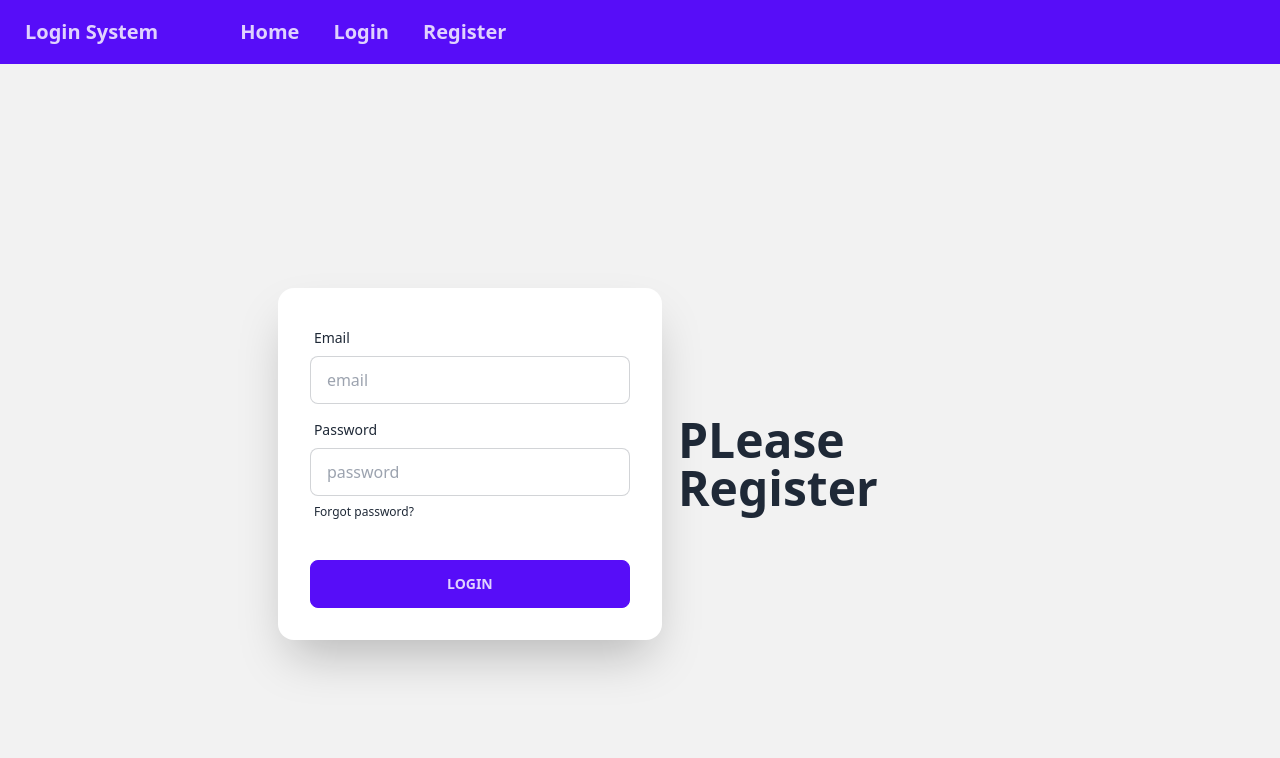
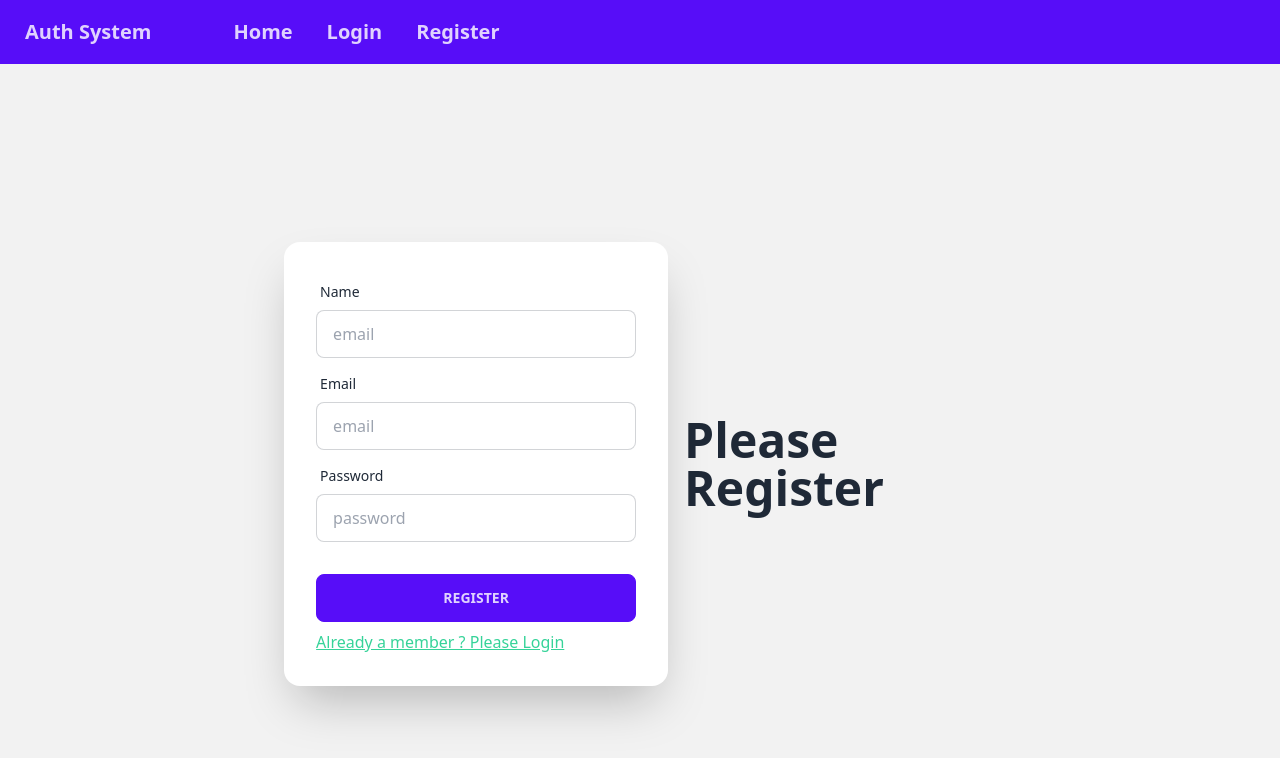
Before and after one commit to rubel306/auth-context-protected-route-firebase, a React (Vite) app: page /register in a window 1280 px wide. Shown: the top 758 px of the page. Built offline with nearby package versions, Linux system fonts and the light colour scheme.

Commit message:
create AuthContext provider and export it

```diff
--- a/src/components/Header/Header.jsx
+++ b/src/components/Header/Header.jsx
@@ -4,7 +4,7 @@ import { Link } from "react-router-dom";
 const Header = () => {
   return (
     <div className="navbar bg-primary text-primary-content">
-      <a className="btn btn-ghost normal-case text-xl mr-12">Login System</a>
+      <a className="btn btn-ghost normal-case text-xl mr-12">Auth System</a>
       <div>
         <Link className="btn btn-ghost normal-case text-xl " to="/">
           Home
--- a/src/components/Login/Login.jsx
+++ b/src/components/Login/Login.jsx
@@ -1,23 +1,34 @@
-import React from "react";
+import { useContext } from "react";
+import { Link } from "react-router-dom";
+import { AuthContext } from "../../providers/AuthProviders";
 
 const Login = () => {
+  //   const user = useContext(AuthContext);
+  const handleLogIn = (e) => {
+    e.preventDefault();
+    const form = e.target;
+    const email = form.email.value;
+    const password = form.password.value;
+  };
   return (
     <div>
+      {/* {user && <p>{user.name}</p>} */}
       <div className="hero min-h-screen bg-base-200">
         <div className="hero-content flex-col lg:flex-row-reverse">
           <div className="text-center lg:text-left">
             <h1 className="text-5xl font-bold">Please Login !</h1>
           </div>
           <div className="card flex-shrink-0 w-full max-w-sm shadow-2xl bg-base-100">
-            <div className="card-body">
+            <form onSubmit={handleLogIn} className="card-body">
               <div className="form-control">
                 <label className="label">
                   <span className="label-text">Email</span>
                 </label>
                 <input
-                  type="text"
+                  type="email"
                   placeholder="email"
                   className="input input-bordered"
+                  name="email"
                 />
               </div>
               <div className="form-control">
@@ -25,9 +36,10 @@ const Login = () => {
                   <span className="label-text">Password</span>
                 </label>
                 <input
-                  type="text"
+                  type="password"
                   placeholder="password"
                   className="input input-bordered"
+                  name="password"
                 />
                 <label className="label">
                   <a href="#" className="label-text-alt link link-hover">
@@ -38,7 +50,10 @@ const Login = () => {
               <div className="form-control mt-6">
                 <button className="btn btn-primary">Login</button>
               </div>
-            </div>
+              <Link to="/register" className="link link-success">
+                New in Auth ? Please Register
+              </Link>
+            </form>
           </div>
         </div>
       </div>
--- a/src/components/Register/Register.jsx
+++ b/src/components/Register/Register.jsx
@@ -1,23 +1,45 @@
 import React from "react";
+import { Link } from "react-router-dom";
 
 const Register = () => {
+  const handleRegister = (e) => {
+    e.preventDefault();
+    const form = e.target;
+    const name = form.name.value;
+    const email = form.email.value;
+    const password = form.password.value;
+  };
   return (
     <div>
       <div className="hero min-h-screen bg-base-200">
         <div className="hero-content flex-col lg:flex-row-reverse">
           <div className="text-center lg:text-left">
-            <h1 className="text-5xl font-bold">PLease Register</h1>
+            <h1 className="text-5xl font-bold">Please Register</h1>
           </div>
           <div className="card flex-shrink-0 w-full max-w-sm shadow-2xl bg-base-100">
-            <div className="card-body">
+            <form onSubmit={handleRegister} className="card-body">
+              <div className="form-control">
+                <label className="label">
+                  <span className="label-text">Name</span>
+                </label>
+                <input
+                  type="text"
+                  placeholder="email"
+                  className="input input-bordered"
+                  name="name"
+                  required
+                />
+              </div>
               <div className="form-control">
                 <label className="label">
                   <span className="label-text">Email</span>
                 </label>
                 <input
-                  type="text"
+                  type="email"
                   placeholder="email"
                   className="input input-bordered"
+                  name="email"
+                  required
                 />
               </div>
               <div className="form-control">
@@ -25,20 +47,20 @@ const Register = () => {
                   <span className="label-text">Password</span>
                 </label>
                 <input
-                  type="text"
+                  type="password"
                   placeholder="password"
                   className="input input-bordered"
+                  name="password"
+                  required
                 />
-                <label className="label">
-                  <a href="#" className="label-text-alt link link-hover">
-                    Forgot password?
-                  </a>
-                </label>
               </div>
               <div className="form-control mt-6">
-                <button className="btn btn-primary">Login</button>
+                <button className="btn btn-primary">Register</button>
               </div>
-            </div>
+              <Link to="/login" className="link link-success">
+                Already a member ? Please Login
+              </Link>
+            </form>
           </div>
         </div>
       </div>
--- a/src/firebase/firebase.config.js
+++ b/src/firebase/firebase.config.js
@@ -0,0 +1,19 @@
+// Import the functions you need from the SDKs you need
+import { initializeApp } from "firebase/app";
+// TODO: Add SDKs for Firebase products that you want to use
+// https://firebase.google.com/docs/web/setup#available-libraries
+
+// Your web app's Firebase configuration
+const firebaseConfig = {
+  apiKey: "AIzaSyBxIMyC21iJkcDUdDhmrQezkNiDermYCrw",
+  authDomain: "auth-context-firebase-d90be.firebaseapp.com",
+  projectId: "auth-context-firebase-d90be",
+  storageBucket: "auth-context-firebase-d90be.appspot.com",
+  messagingSenderId: "12223977368",
+  appId: "1:12223977368:web:192c338b62f139dd82fded",
+};
+
+// Initialize Firebase
+const app = initializeApp(firebaseConfig);
+
+export default app;
--- a/src/main.jsx
+++ b/src/main.jsx
@@ -7,6 +7,7 @@ import Main from "./components/Layout/Main.jsx";
 import Home from "./components/Home/Home.jsx";
 import Login from "./components/Login/Login.jsx";
 import Register from "./components/Register/Register.jsx";
+import AuthProviders from "./providers/AuthProviders.jsx";
 
 const router = createBrowserRouter([
   {
@@ -31,6 +32,8 @@ const router = createBrowserRouter([
 
 ReactDOM.createRoot(document.getElementById("root")).render(
   <React.StrictMode>
-    <RouterProvider router={router} />
+    <AuthProviders>
+      <RouterProvider router={router} />
+    </AuthProviders>
   </React.StrictMode>
 );
--- a/src/providers/AuthProviders.jsx
+++ b/src/providers/AuthProviders.jsx
@@ -0,0 +1,8 @@
+import React, { createContext } from "react";
+export const AuthContext = createContext(null);
+const AuthProviders = ({ children }) => {
+  const user = { name: "Rubel Hasan" };
+  return <AuthContext.Provider value={user}>{children}</AuthContext.Provider>;
+};
+
+export default AuthProviders;
```
